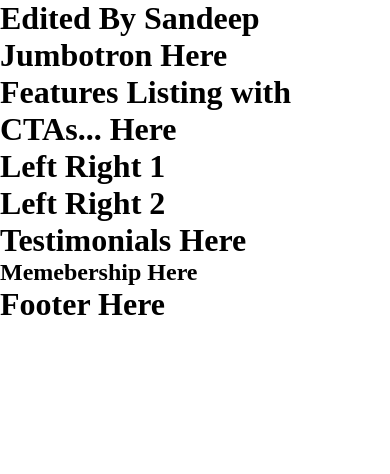
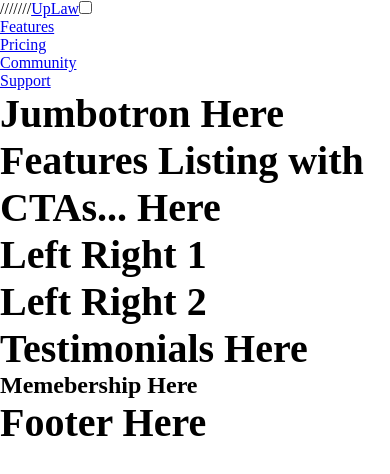
Before and after one commit to mechaadi/OnlineLawyerSuite, a Next.js app: page /About in a window 390 px wide. Shown: the top 474 px of the page. Built offline with nearby package versions, Linux system fonts and the light colour scheme.

Commit message:
Navbar Added

```diff
--- /dev/null
+++ b/Navbar/Navbar.js
@@ -0,0 +1,39 @@
+import './navbar.module.css';
+const Navbar = () => {
+    return (
+        <>
+            <nav className="navbar">
+                <label className="navbar-toggle" id="js-navbar-toggle" htmlFor="chkToggle">
+                ///////
+                </label>
+                <a href="#" className="logo">UpLaw</a>
+                <input type="checkbox" id="chkToggle" />
+                <ul className="main-nav" id="js-menu">
+                    <li>
+                        <a href="#" className="nav-links">Features</a>
+                    </li>
+                    <li>
+                        <a href="#" className="nav-links">Pricing</a>
+                    </li>
+                    <li>
+                        <a href="#" className="nav-links">Community</a>
+                    </li>
+                    <li>
+                        <a href="#" className="nav-links">Support</a>
+                    </li>
+                  {/*   <div className="rightButtons">
+                        <li> <a href="#" className="nav-links">Login</a></li>
+                    </div>
+                    <div className="rightButtons">
+                        <li> <a href="#" className="nav-links">Register</a></li>
+                    </div>
+                    */}
+                </ul>
+
+            </nav>
+
+        </>
+    )
+}
+
+export default Navbar
--- /dev/null
+++ b/Navbar/navbar.module.css
@@ -0,0 +1,101 @@
+* {
+  box-sizing: border-box;
+  padding: 0;
+  margin: 0;
+}
+
+.navbar {
+  font-size: 15px;
+  background: linear-gradient(to right, #1d1c1c, #353333);
+  border: 1px solid rgba(0, 0, 0, 0.2);
+  padding-bottom: 10px;
+}
+
+.main-nav {
+  list-style-type: none;
+  display: none;
+}
+
+.nav-links,
+.logo {
+  text-decoration: none;
+  color: rgba(255, 255, 255, 0.7);
+}
+
+.main-nav li {
+  text-align: center;
+  margin: 15px auto;
+}
+
+.logo {
+  display: inline-block;
+  font-size: 22px;
+  margin-top: 10px;
+  margin-left: 50px;
+  margin-right: 50px;
+}
+.rightButtons {
+  margin-left: auto;
+    padding-right: 40px;
+    margin-left: 40px;
+}
+
+.navbar-toggle {
+  position: absolute;
+  top: 10px;
+  right: 20px;
+  cursor: pointer;
+  color: rgba(255, 255, 255, 0.8);
+  font-size: 24px;
+}
+
+#chkToggle {
+  display: none;
+}
+
+#chkToggle:checked + ul.main-nav {
+  display: block;
+}
+
+@media screen and (min-width: 768px) {
+  .navbar {
+    display: flex;
+    justify-content: flex-start;
+    padding-bottom: 0;
+    height: 45px;
+    align-items: center;
+  }
+
+  #chkToggle:checked + ul.main-nav {
+    display: flex;
+  }
+
+  .main-nav {
+    display: flex;
+    margin-right: 30px;
+    flex-direction: row;
+    justify-content: flex-end;
+    /* border-style: groove; */
+  }
+
+  .rightButtons {
+    margin-left: auto;
+  }
+
+  .nav-links {
+    margin-left: 40px;
+  }
+
+  .logo {
+    margin-top: 0;
+  }
+
+  .navbar-toggle {
+    display: none;
+  }
+
+  .logo:hover,
+  .nav-links:hover {
+    color: rgba(255, 255, 255, 1);
+  }
+}
--- a/pages/About.js
+++ b/pages/About.js
@@ -1,9 +1,10 @@
 import './app.module.css';
+import Navbar from '../Navbar/Navbar';
 function About() {
     return (
         <div className="body">
-            <div className="navbar">
-                <h1>Edited By Sandeep</h1>
+            <div className="navbarhandler">
+                <Navbar/>
             </div>
             <div className="jumbotron">
                 <h1>Jumbotron Here</h1>
--- a/pages/app.module.css
+++ b/pages/app.module.css
@@ -6,19 +6,9 @@
 .body {
   overflow: hidden;
 }
-
-.navbar {
-  top: 0;
-  color: rgb(68, 57, 57);
-  display: flex;
-  overflow: hidden;
+.navbarhandler {
   position: fixed;
   width: 100%;
-  top: 0;
-  height: 50px;
-  border-style: dotted;
-  align-items: center;
-  justify-content: center;
 }
 
 .img {
@@ -28,11 +18,11 @@
 
 .jumbotron {
   color: aliceblue;
-  background-image: url("https://i.picsum.photos/id/23/1920/1080.jpg");
-  border-style: double;
+  background-image: url("https://www.plantbasednews.org/.image/t_share/MTY2NTE1MDcyMTk2MTU4NzA2/harvard-law-school-plantbased.jpg");
+  background-size: cover;
   display: flex;
   flex-direction: row;
-  height: 99.41vh;
+  height: 100vh;
   width: auto;
   align-items: center;
   justify-content: center;
@@ -77,4 +67,10 @@
 h1 {
   align-items: center;
   justify-content: center;
+  font-size: 80px;
 }
+@media screen and (max-width: 768px) {
+  h1 {
+    font-size: 40px;
+  }
+}
```
Also changed, not shown: public/icons8-menu-60.png (added), 1 other file (tests, documents, lock files or other folders).
